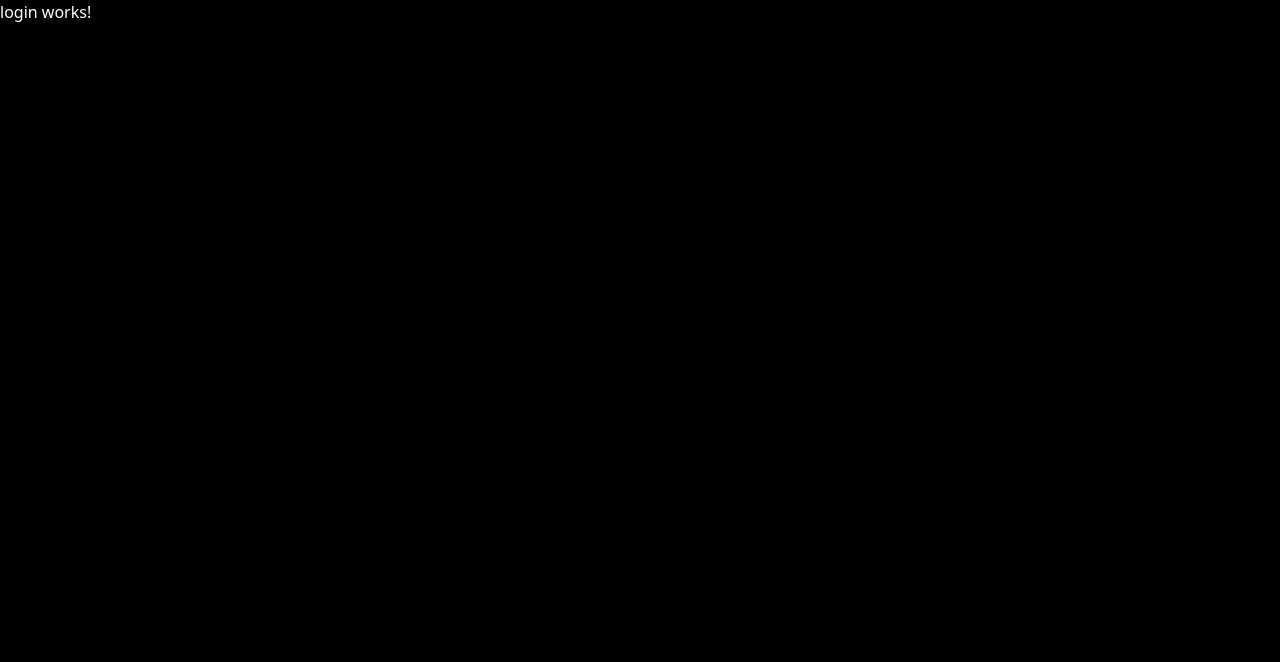
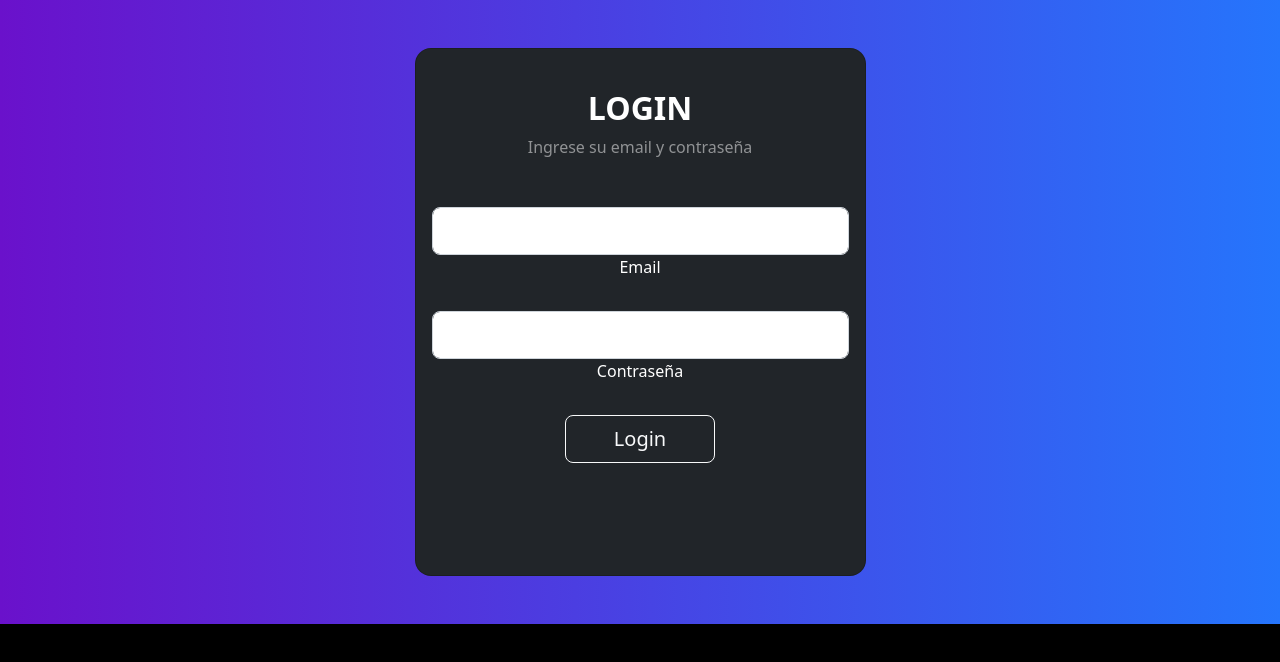
Before and after one commit to marinanc/portfolio-FrontEnd, an Angular app: page /login in a window 1280 px wide. Shown: the top 662 px of the page. Built offline with nearby package versions, Linux system fonts and the light colour scheme.

Commit message:
Add login
Fix style

```diff
--- a/src/app/components/login/login.component.css
+++ b/src/app/components/login/login.component.css
@@ -0,0 +1,10 @@
+.gradient-custom {
+    /* fallback for old browsers */
+    background: #6a11cb;
+
+    /* Chrome 10-25, Safari 5.1-6 */
+    background: -webkit-linear-gradient(to right, rgba(106, 17, 203, 1), rgba(37, 117, 252, 1));
+
+    /* W3C, IE 10+/ Edge, Firefox 16+, Chrome 26+, Opera 12+, Safari 7+ */
+    background: linear-gradient(to right, rgba(106, 17, 203, 1), rgba(37, 117, 252, 1))
+    }
--- a/src/app/components/login/login.component.html
+++ b/src/app/components/login/login.component.html
@@ -1 +1,43 @@
-<p>login works!</p>
+<section class="gradient-custom">
+    <div class="container py-5 h-100">
+      <div class="row d-flex justify-content-center align-items-center h-100">
+        <div class="col-12 col-md-8 col-lg-6 col-xl-5">
+          <div class="card bg-dark text-white" style="border-radius: 1rem;">
+            <div class="card-body p-3 text-center">
+
+              <div class="mb-md-5 mt-md-4 pb-5">
+
+                <h2 class="fw-bold mb-2 text-uppercase">Login</h2>
+                <p class="text-white-50 mb-5">Ingrese su email y contraseña</p>
+
+                <div class="form-outline form-white mb-4">
+                  <input type="email" id="typeEmailX" class="form-control form-control-lg" />
+                  <label class="form-label" for="typeEmailX">Email</label>
+                </div>
+
+                <div class="form-outline form-white mb-4">
+                  <input type="password" id="typePasswordX" class="form-control form-control-lg" />
+                  <label class="form-label" for="typePasswordX">Contraseña</label>
+                </div>
+
+                <!--
+                <p class="small mb-5 pb-lg-2"><a class="text-white-50" href="#!">Forgot password?</a></p>
+                -->
+
+                <button class="btn btn-outline-light btn-lg px-5" type="submit">Login</button>
+
+              </div>
+
+              <!--
+              <div>
+                <p class="mb-0">Don't have an account? <a href="#!" class="text-white-50 fw-bold">Sign Up</a>
+                </p>
+              </div>
+              -->
+
+            </div>
+          </div>
+        </div>
+      </div>
+    </div>
+  </section>
```
